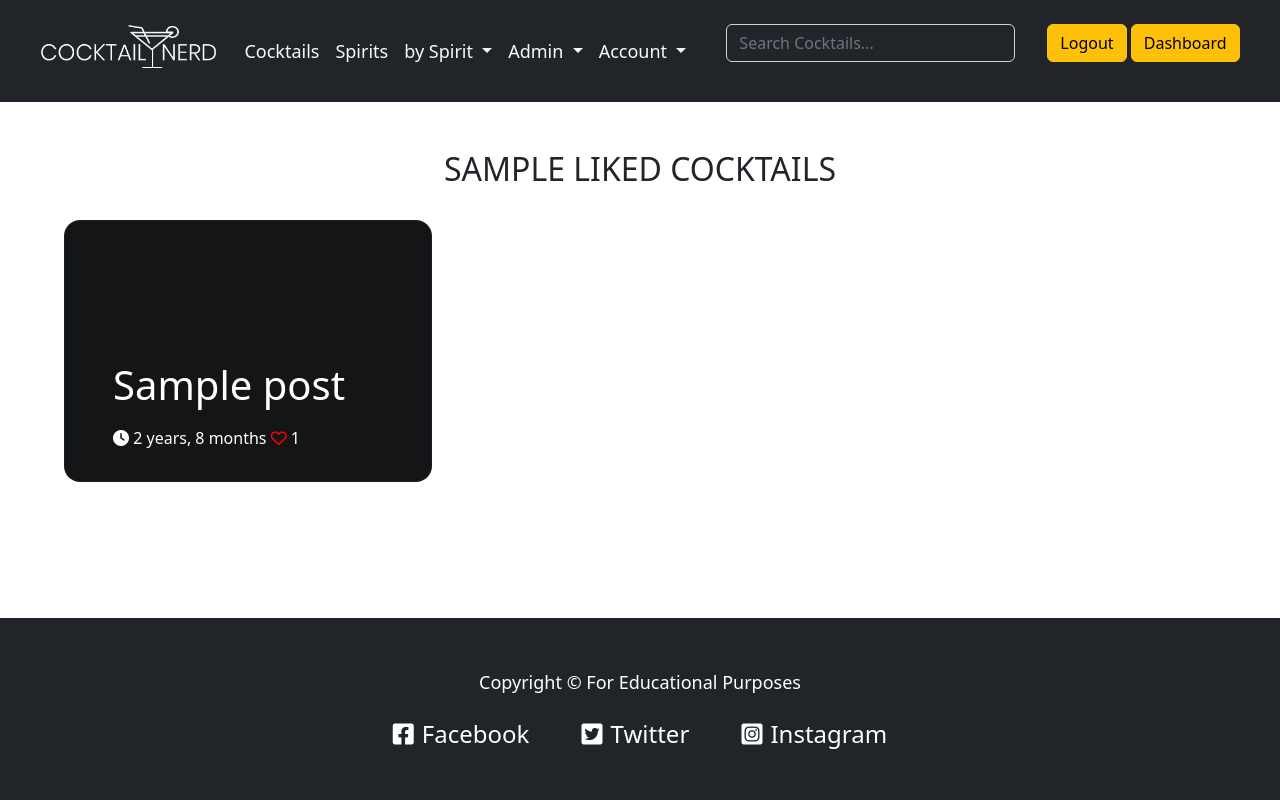
After one commit to artcuddy/project4-cocktail-nerd, a Django app: page /liked_posts/ in a window 1280 px wide. The commit adds this page. Run offline with Django 3.2, Linux system fonts and the light colour scheme; a user stored in the database is signed in; tables that the repository leaves empty hold one stand-in row (values such as "Sample post"); some libraries are stand-ins or nearby versions.

Commit message:
Add: created a page to display all the users liked posts

```diff
--- a/cocktailapp/urls.py
+++ b/cocktailapp/urls.py
@@ -21,6 +21,7 @@ urlpatterns = [
     path('all_cocktails/', views.PostList.as_view(), name='all_cocktails'),
     path('', views.FeaturedList.as_view(), name='home'),
     path('profile/', views.profile, name='profile'),
+    path('liked_posts/', views.liked_list, name='liked_list'),
     path('add_post/', views.add_cocktail, name='add_post'),
     path(
         'manage_posts/',
--- a/cocktailapp/views.py
+++ b/cocktailapp/views.py
@@ -142,7 +142,7 @@ class FeaturedList(generic.ListView):
 # Related list view
 def related_list(request):
     related_list = Post.objects.filter(
-        status=1).order_by("-created_on").filter(featured=1)[:3]
+        status=1).order_by('-created_on').filter(featured=1)[:3]
     context = {
         'related_list': related_list,
     }
@@ -154,7 +154,7 @@ def home(request):
     """
     Renders the home page
     """
-    return render(request, 'home.html')
+    return render(request, "home.html")
 
 
 # Post like view
@@ -168,6 +168,15 @@ class PostLike(View):
             post.likes.add(request.user)
 
         return HttpResponseRedirect(reverse('post_detail', args=[slug]))
+
+
+# Liked posts view
+def liked_list(request):
+    liked_list = Post.objects.filter(likes=request.user)
+    context = {
+        'liked_list': liked_list,
+    }
+    return render(request, "liked_posts.html", context)
 
 
 # Category list view
--- a/templates/base/nav_header.html
+++ b/templates/base/nav_header.html
@@ -71,11 +71,23 @@
                                 {% endif %}
                                 <!-- Profile Menu -->
                                 {% if user.is_authenticated  %}
-                                <li class="nav-item">
-                                    <a class="nav-link text-light" href="{% url 'profile' %}">my Profile</a>
+                                <li class="nav-item dropdown">
+                                    <a class="nav-link dropdown-toggle navbarDropdown text-light"
+                                        href="{% url 'all_categories' %}" role="button" data-bs-toggle="dropdown"
+                                        aria-expanded="false">
+                                        Account
+                                    </a>
+                                    <ul class="dropdown-menu dropdown-menu-dark" aria-label="navbarDropdown">
+                                        <li class="nav-item">
+                                            <a class="nav-link text-light" href="{% url 'profile' %}">Profile</a>
+                                        </li>
+                                        <li class="nav-item">
+                                            <a class="nav-link text-light" href="{% url 'liked_list' %}">Liked
+                                                Posts</a>
+                                        </li>
+                                    </ul>
                                 </li>
                                 {% endif %}
-
                             </ul>
                             <form role="search" method="get" action="{% url 'search_posts' %}">
                                 <input type="search" class="nerd-search form-control form-control-dark
--- /dev/null
+++ b/templates/liked_posts.html
@@ -0,0 +1,47 @@
+{% extends "base/base.html" %}
+{% block title %}Liked Cocktails{% endblock %}
+{% load static %}
+
+{% block content %}
+<div class="container-fluid">
+    <div class="row">
+        <!--Liked Cocktails Column -->
+        <div class="container px-4 py-5 nerd-featured-container" id="custom-cards">
+            <h2 class="pb-2 nerd-page-subheading">{{ user.username | title }} Liked Cocktails</h2>
+
+            <div class="row row-cols-1 row-cols-lg-3 align-items-stretch g-4 py-3">
+
+                {% for post in liked_list %}
+                {% if "placeholder" in post.featured_image.url %}
+                <div class="card card-cover overflow-hidden text-bg-dark rounded-4 shadow-lg"
+                    style="background-image: url('static/media/placeholder.webp');">
+                    {% else %}
+                    <a href="{% url 'post_detail' post.slug %}" class="image-link">
+                        <div class="card card-cover overflow-hidden text-bg-dark rounded-4 shadow-lg"
+                            style="background-image: url('{{ post.featured_image.url }}');">
+
+                            {% endif %}
+                            <div class="d-flex flex-column p-5 pb-3 text-white text-shadow-1">
+                                <h2 class="nerd-card-title pt-5 mt-5 mb-4 display-6 lh-1 fw-bold">{{ post.title }}</h2>
+                                <ul class="d-flex list-unstyled mt-auto">
+
+                                    <li class="d-flex align-items-center">
+                                        <p class="card-text h6"><i class="fas fa-clock"></i>
+                                            {{ post.created_on | timesince  }} <i class="far fa-heart"></i>
+                                            {{ post.number_of_likes }}</p>
+                                    </li>
+                                </ul>
+                            </div>
+                        </div>
+                    </a>
+                    {% if forloop.counter|divisibleby:3 %}
+
+                    {% endif %}
+                    {% endfor %}
+                </div>
+
+            </div>
+        </div>
+    </div>
+</div>
+{% endblock %}
--- a/templates/profile.html
+++ b/templates/profile.html
@@ -31,6 +31,10 @@
                                         {{ user_form.username }}
                                         <label class="small mb-1">Email:</label>
                                         {{ user_form.email }}
+                                        <label class="small mb-1">First Name:</label>
+                                        {{ user_form.first_name }}
+                                        <label class="small mb-1">Last Name:</label>
+                                        {{ user_form.last_name }}
                                     </div>
                                     <label class="small mb-1">Bio:</label> {{ profile_form.bio }}
                                 </div>
```
Also changed, not shown: cocktailapp/forms.py (+20 -17 lines).
